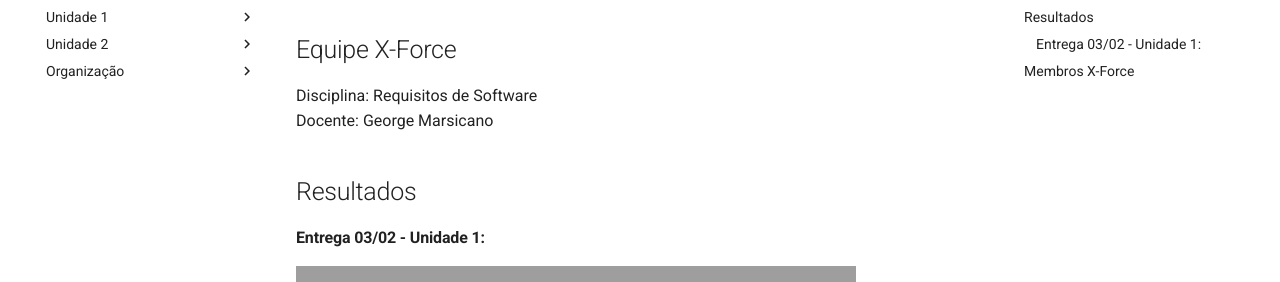
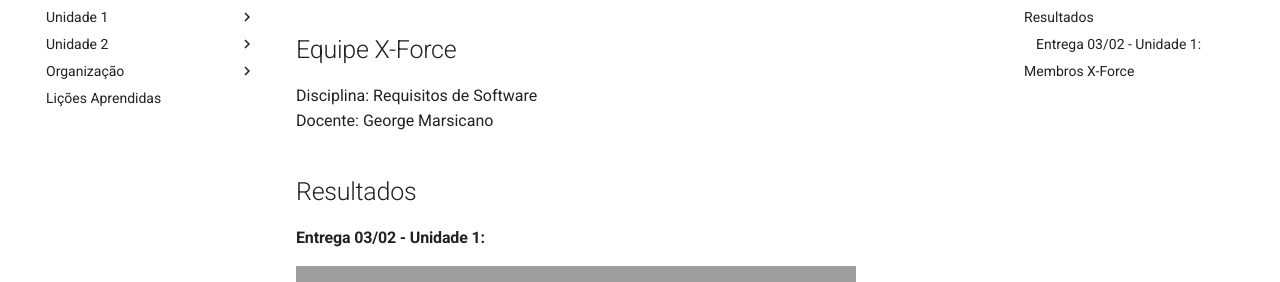
Before and after one commit to FGAUnB-REQ-GM/2021.2-DaTerra, an MkDocs documentation site: the page built from docs/docs/index.md, in a window 1280 px wide. Shown: the part 148-430 px from the top of the page. Built offline with MkDocs 1.6.1 and Material for MkDocs 9.7.7, drawn with Linux system fonts in a browser that asks for light colours; comment, search, counter and statistics services are not loaded; grey boxes are pictures that could not be loaded.

Commit message:
Edit mkdocs.yml

```diff
--- a/docs/mkdocs.yml
+++ b/docs/mkdocs.yml
@@ -26,7 +26,6 @@
     - Declaração do Problema: DeclaracaoProblema.md
     - Abordagem de Desenvolvimento de Software: AbordagemDev.md
     - Abordagem de engenharia de Requisitos: AbordagemEngReq.md
-    - Lições Aprendidas: LicoesAprendidas.md
   - Unidade 2:
     - Requisitos Funcionais: RequisitosF.md
     - Requisitos Não-Funcionais: RequisitosNF.md
@@ -34,6 +33,7 @@
   - Organização:
     - Reuniões: reunioes.md
     - Sprints: sprints.md
+  - Lições Aprendidas: LicoesAprendidas.md
 
 plugins:
   - mkdocs-video
```
